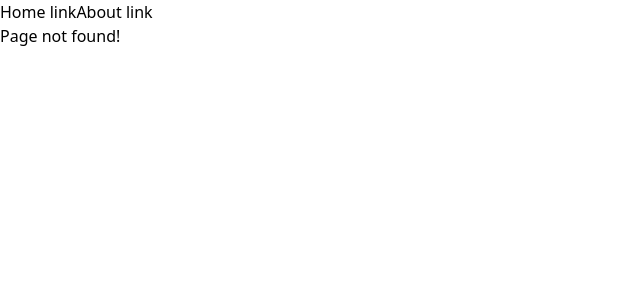
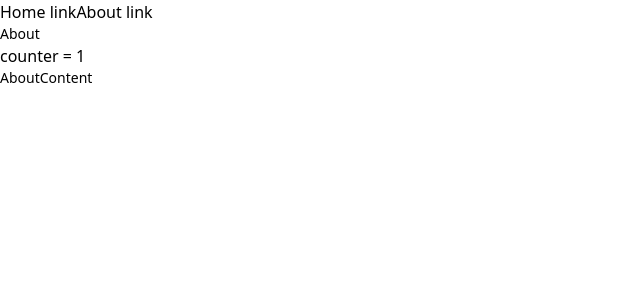
Before and after one commit to lishtvan/react-project-template, a React (Vite) app: page /about/content in a window 1280 px wide. Before the commit this address had no page. Shown: the top 300 px of the page, without its empty margins (0-640 px from the left). Built offline with nearby package versions, Linux system fonts and the light colour scheme.

Commit message:
add store example, improve routing examples

```diff
--- /dev/null
+++ b/src/common/store/counter.js
@@ -0,0 +1,14 @@
+import { makeAutoObservable } from 'mobx';
+
+class Counter {
+  count = 1;
+  constructor() {
+    makeAutoObservable(this);
+  }
+
+  increment() {
+    this.count += 1;
+  }
+}
+
+export default new Counter();
--- /dev/null
+++ b/src/pages/about/AboutPage.jsx
@@ -0,0 +1,17 @@
+import React from 'react';
+import { Outlet } from 'react-router';
+import counter from '../../common/store/counter';
+
+const AboutPage = () => {
+  const a = 1;
+
+  return (
+    <>
+      <div className="text-sm">About</div>
+      <div>counter = {counter.count}</div>
+      <Outlet />
+    </>
+  );
+};
+
+export default AboutPage;
--- a/src/pages/about/index.jsx
+++ /dev/null
@@ -1,11 +0,0 @@
-import React from 'react';
-
-const About = () => {
-  return (
-    <>
-      <div className="text-sm">About</div>
-    </>
-  );
-};
-
-export default About;
--- /dev/null
+++ b/src/pages/aboutContent/AboutContentPage.jsx
@@ -0,0 +1,13 @@
+import React from 'react';
+
+const AboutContentPage = () => {
+  const a = 1;
+
+  return (
+    <>
+      <div className="text-sm">AboutContent</div>
+    </>
+  );
+};
+
+export default AboutContentPage;
--- a/src/pages/home/index.jsx
+++ b/src/pages/home/HomePage.jsx
@@ -1,6 +1,6 @@
 import React from 'react';
 
-const Home = () => {
+const HomePage = () => {
   return (
     <>
       <div className="text-sm">Home</div>
@@ -8,4 +8,4 @@ const Home = () => {
   );
 };
 
-export default Home;
+export default HomePage;
--- a/src/router/index.jsx
+++ b/src/router/index.jsx
@@ -1,15 +1,17 @@
 import React from 'react';
 import { Route, Routes } from 'react-router-dom';
 import App from '../App';
-import { About, Home, Page404 } from '../pages';
+import { AboutPage, HomePage, Page404, AboutContentPage } from '../pages';
 
 const AppRouter = () => {
   return (
     <>
       <Routes>
         <Route path="/" element={<App />}>
-          <Route index element={<Home />} />
-          <Route path="about" element={<About />} />
+          <Route index element={<HomePage />} />
+          <Route path="about" element={<AboutPage />}>
+            <Route path='content' element={<AboutContentPage />} />
+          </Route>
           <Route path="*" element={<Page404 />} />
         </Route>
       </Routes>
```
Also changed, not shown: src/pages/index.js (+4 -3 lines), .eslintrc.json, src/pages/404/Page404.jsx (renamed from src/pages/404/index.jsx).
